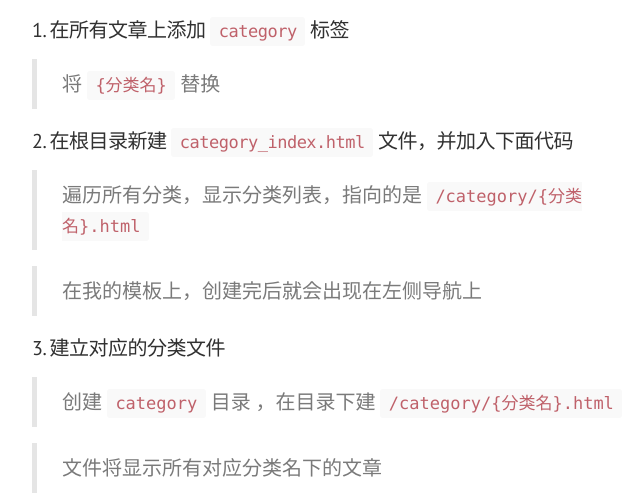
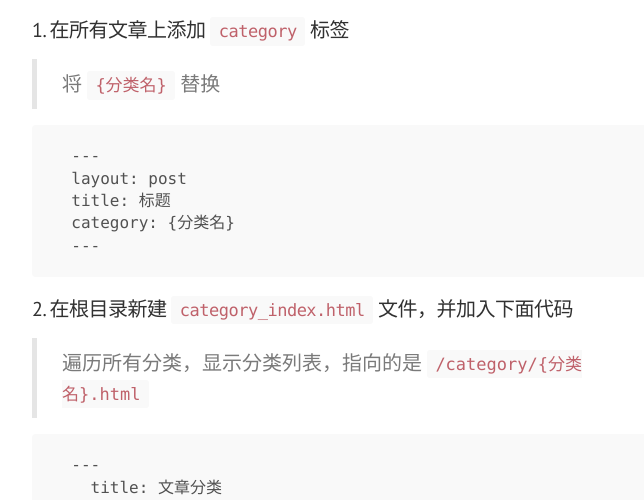
Before and after one commit to hxjiejie/jekyll_demo, a Jekyll site: the page built from _posts/2016-09-11-category.md, in a window 1280 px wide and 1400 px high, scrolled down 1088 px. Shown: the part 114-614 px from the top of the window, without its empty margins (248-892 px from the left). Built offline with Jekyll 4.4.1, drawn with Linux system fonts in a browser that asks for light colours; comment, search, counter and statistics services are not loaded; some of the changed text lies outside the part shown.

Commit message:
Update 2016-09-11-category.md

````diff
--- a/_posts/2016-09-11-category.md
+++ b/_posts/2016-09-11-category.md
@@ -21,13 +21,33 @@ category: github-page
 
 > 将 `{分类名}` 替换
 
+```
+  ---
+  layout: post
+  title: 标题
+  category: {分类名}
+  ---
+```
 
 
 ##### 2. 在根目录新建 `category_index.html` 文件，并加入下面代码
 
 > 遍历所有分类，显示分类列表，指向的是 `/category/{分类名}.html`
 
-
+```
+  ---
+    title: 文章分类
+    layout: page
+  ---
+  <ul>
+  {% for category in site.categories %}
+  <li>
+    <a href="/category/{{ category | first }}/">{{ category | first }} </a>
+    <span>({{ category | last | size }})</span>
+  </li>
+  {% endfor %}
+  </ul>
+```
 
 > 在我的模板上，创建完后就会出现在左侧导航上
 
@@ -37,7 +57,19 @@ category: github-page
 
 > 文件将显示所有对应分类名下的文章
 
-
+```
+  ---
+  title: Ubuntu
+  layout: category
+  ---
+  <ul>
+  {% for post in site.categories.{分类名} %}
+  <li>
+    <span><small>{{ post.date | date_to_string }}</small></span>
+    <a href='{{ site.baseurl }}{{ post.url }}'> {{ post.title }}</a>
+  </li>{% endfor %}
+  </ul>
+```
 
 ##### 4. 查看自己的分类功能
 
````
